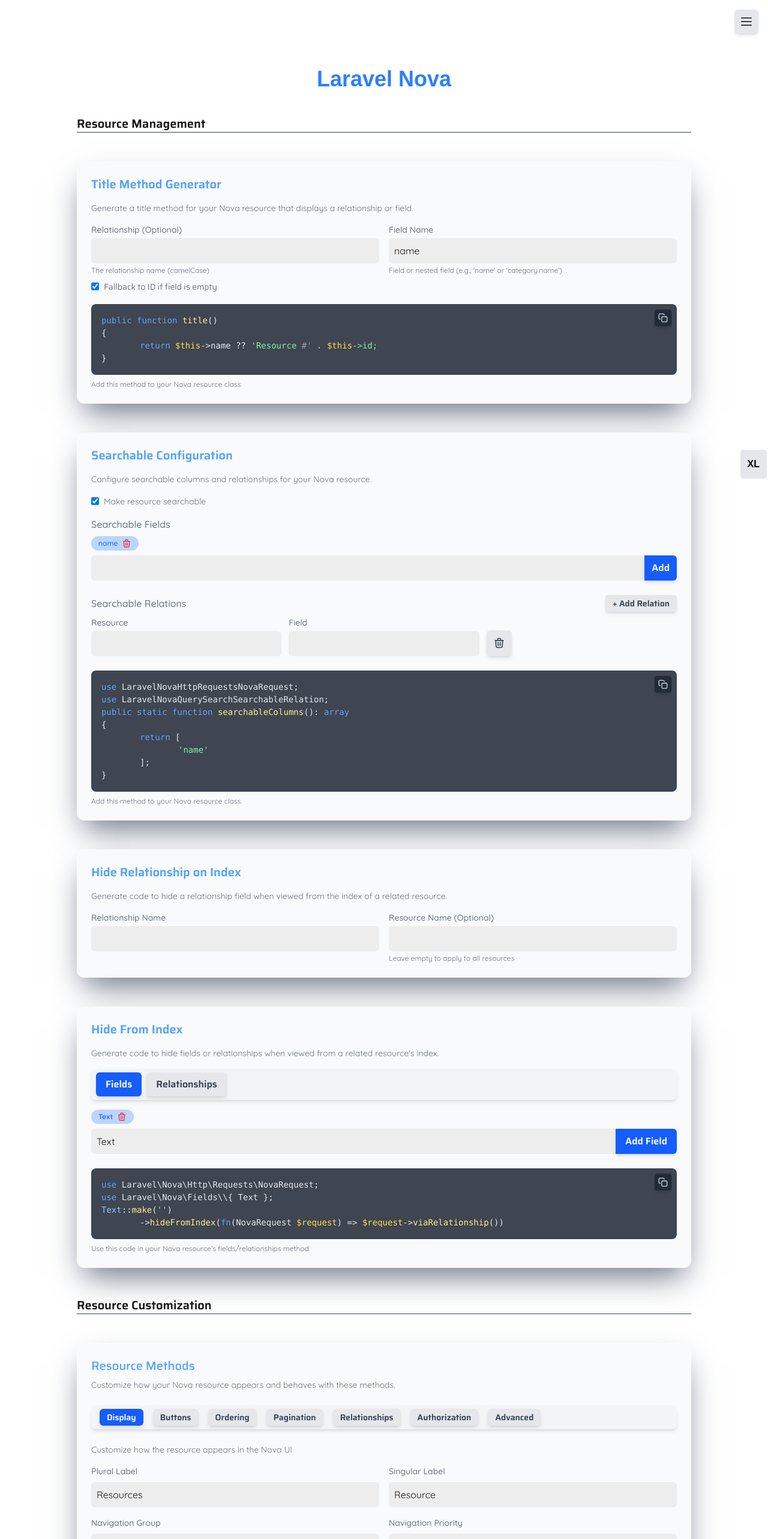
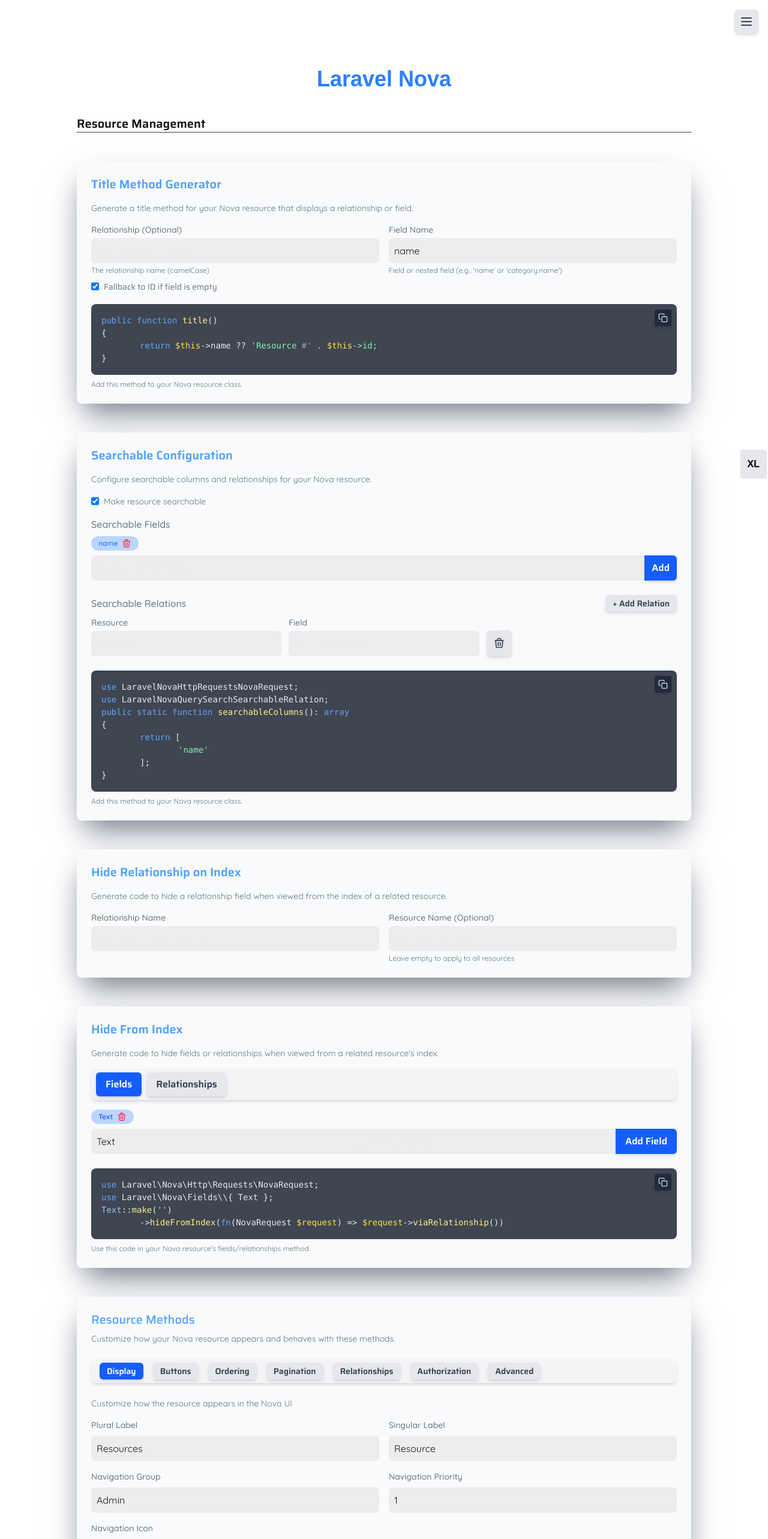
Before and after one commit to siko001/code-snippets, a Next.js app: page /nova in a window 1280 px wide. Shown: the top 2566 px of the page at 60% size. Built offline with nearby package versions, Linux system fonts and the light colour scheme.

Commit message:
Ui update

```diff
--- a/src/app/nova/page.jsx
+++ b/src/app/nova/page.jsx
@@ -22,22 +22,22 @@
                 <div className="max-w-5xl mx-auto space-y-12">
 
                     <h3 className="text-xl font-semibold text-white border-b border-gray-700">Resource Management</h3>
-                    <section id="title-method" className="component-wrapper rounded-xl p-6 shadow-lg">
+                    <section id="title-method" className="component-wrapper rounded-lg p-6 shadow-lg">
                         <TitleMethod />
                     </section>
 
-                    <section id="searchable-columns" className="component-wrapper rounded-xl p-6 shadow-lg">
+                    <section id="searchable-columns" className="component-wrapper rounded-lg p-6 shadow-lg">
                         <SearchableColumns />
                     </section>
-                        <section id="index-relations" className="component-wrapper rounded-xl p-6 shadow-lg">
+                        <section id="index-relations" className="component-wrapper rounded-lg p-6 shadow-lg">
                         <IndexRelations />
                     </section>
-                    <section id="hide-from-index" className="component-wrapper rounded-xl p-6 shadow-lg">
+                    <section id="hide-from-index" className="component-wrapper rounded-lg p-6 shadow-lg">
                         <HideFromIndex />
                     </section>
 
-                    <h3 className="text-xl font-semibold text-white border-b border-gray-700">Resource Customization</h3>
-                    <section id="resource-methods" className="component-wrapper rounded-xl p-6 shadow-lg">
+
+                    <section id="resource-methods" className="component-wrapper rounded-lg p-6 shadow-lg">
                         <ResourceMethods />
                     </section>
                 </div>
```
